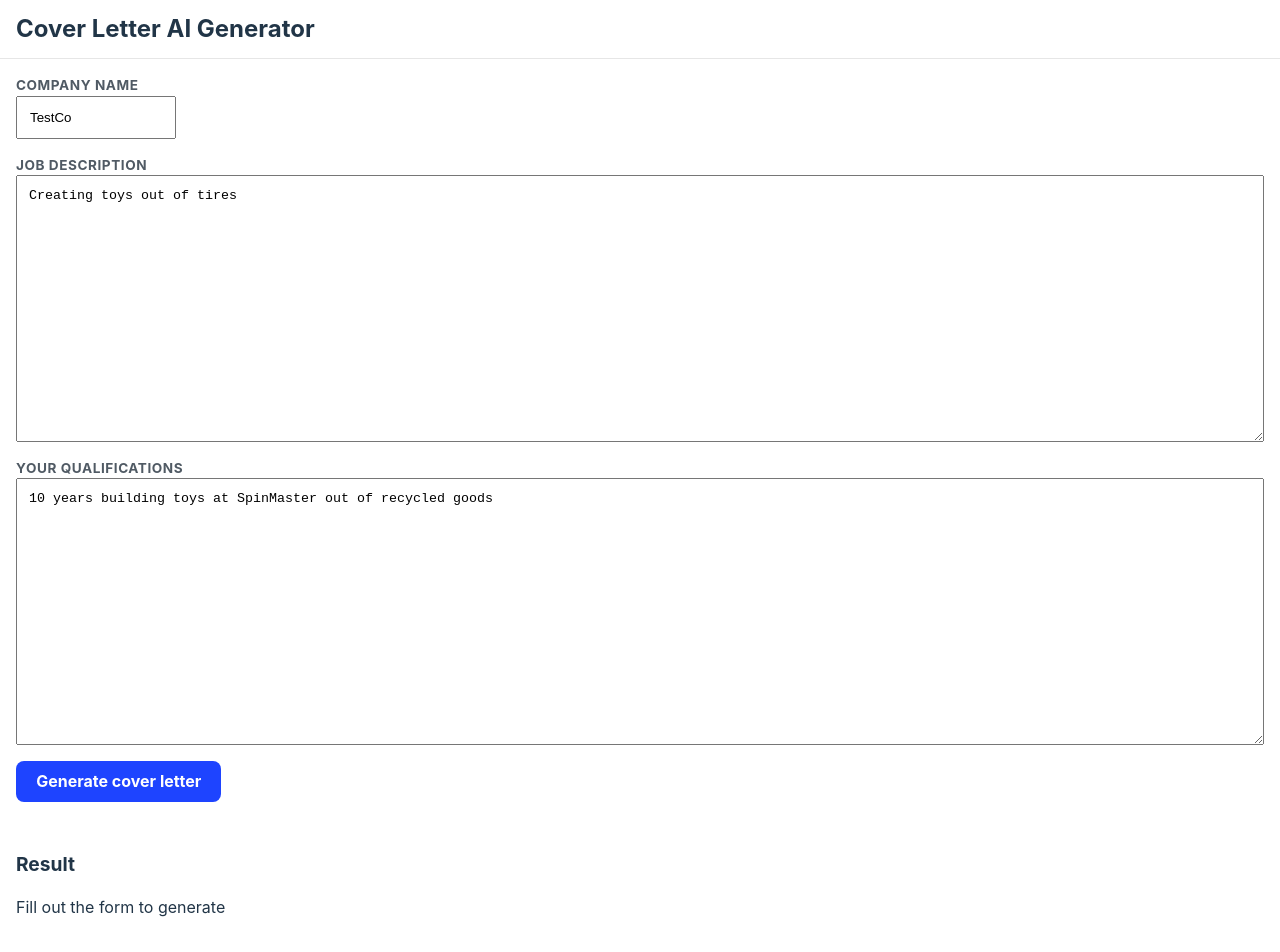
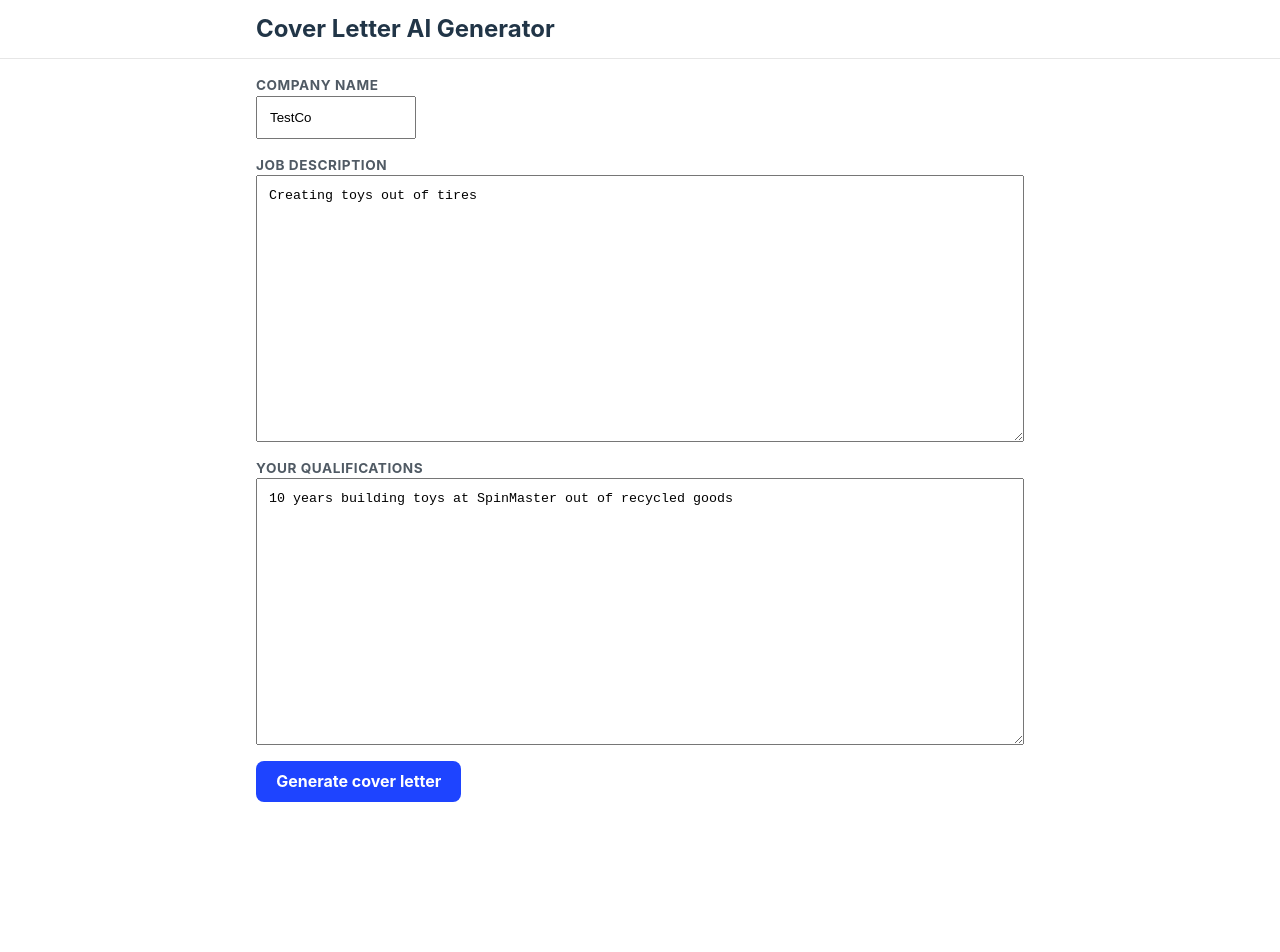
Before and after one commit to stufreen/cover-letters-web, a Preact app: page / in a window 1280 px wide. Shown: the top 952 px of the page. After the commit the page ends 818 px from the top, so only its background shows below. Built offline with nearby package versions, Linux system fonts and the light colour scheme.

Commit message:
Tweak styles

```diff
--- a/src/Header.css
+++ b/src/Header.css
@@ -7,7 +7,10 @@
 }
 
 .header--text {
+  display: block;
   font-size: var(--font-size-3);
   padding: var(--spacing-3);
   margin: 0;
+  max-width: 50rem;
+  margin: 0 auto;
 }
--- a/src/ResultsPanel.css
+++ b/src/ResultsPanel.css
@@ -10,7 +10,7 @@
 }
 
 .results-panel--header {
-  font-size: var(--font-size-4);
+  font-size: var(--font-size-2);
 }
 
 .results-panel--loading {
--- a/src/ResultsPanel.tsx
+++ b/src/ResultsPanel.tsx
@@ -7,6 +7,7 @@ interface Props {
 
 export const ResultsPanel = ({ results, loading }: Props) => {
   return (
+    (results || loading) && (
       <div className="results-panel">
         <h2 className="results-panel--header">Result</h2>
         {loading ? (
@@ -15,5 +16,6 @@ export const ResultsPanel = ({ results, loading }: Props) => {
           <div>{results || "Fill out the form to generate"}</div>
         )}
       </div>
+    )
   );
 };
--- a/src/app.css
+++ b/src/app.css
@@ -2,4 +2,6 @@
   width: 100%;
   display: flex;
   flex-direction: column;
+  max-width: 50rem;
+  margin: 0 auto;
 }
```
Lines whose indentation alone changed are shown as unchanged.
